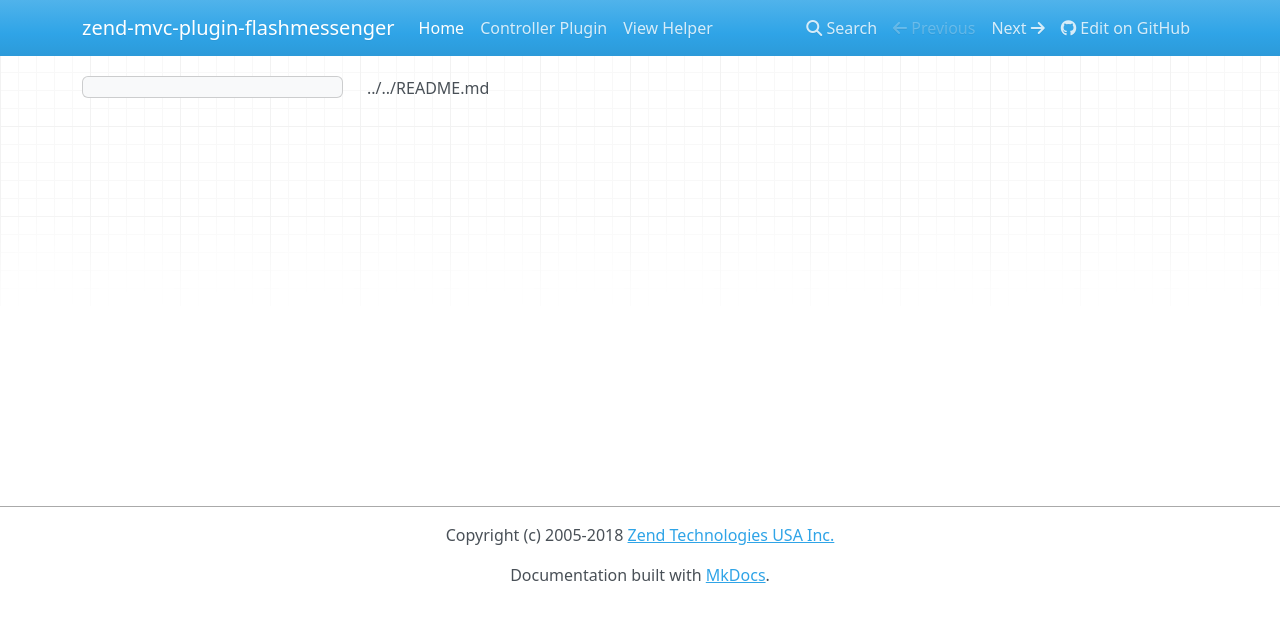
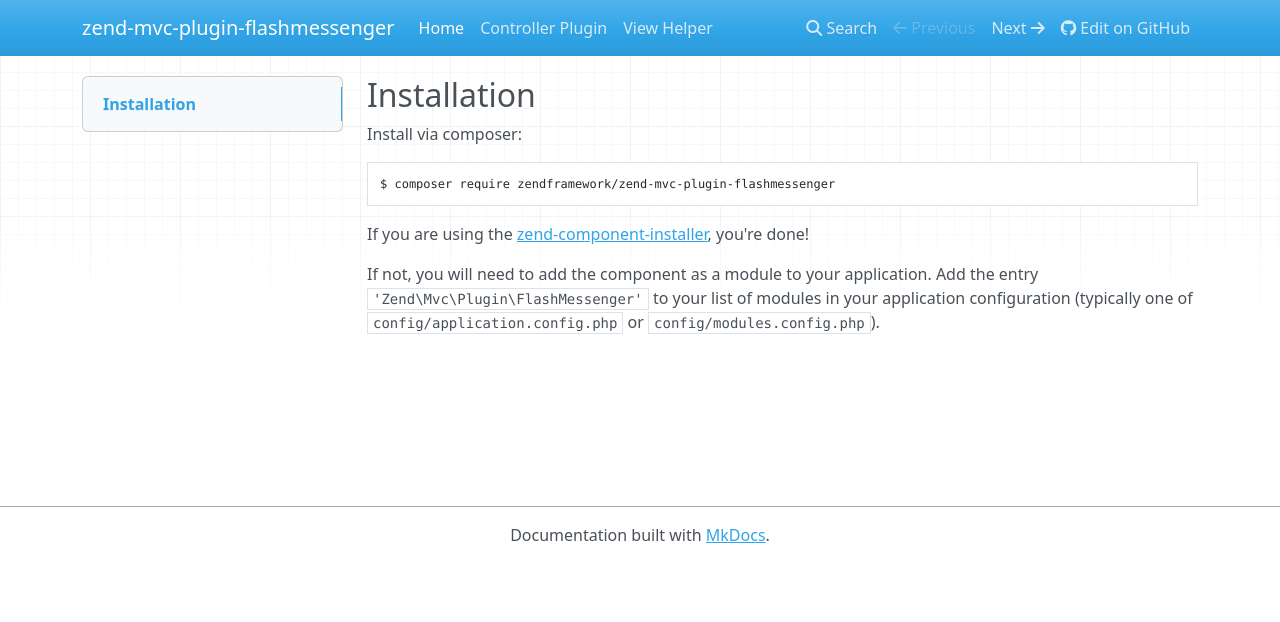
Before and after one commit to laminas/laminas-mvc-plugin-flashmessenger, an MkDocs documentation site: the page built from docs/book/index.md, in a window 1280 px wide. Shown: the top 622 px of the page. Built offline with MkDocs 1.6.1, drawn with Linux system fonts in a browser that asks for light colours; nearby versions of some CDN libraries; old or Windows-style settings are respelled for this version of MkDocs.

````diff
--- a/docs/book/index.md
+++ b/docs/book/index.md
@@ -1 +1,15 @@
-../../README.md
+## Installation
+
+Install via composer:
+
+```bash
+$ composer require zendframework/zend-mvc-plugin-flashmessenger
+```
+
+If you are using the [zend-component-installer](https://docs.zendframework.com/zend-component-installer/),
+you're done!
+
+If not, you will need to add the component as a module to your
+application. Add the entry `'Zend\Mvc\Plugin\FlashMessenger'` to
+your list of modules in your application configuration (typically
+one of `config/application.config.php` or `config/modules.config.php`).
--- a/mkdocs.yml
+++ b/mkdocs.yml
@@ -1,10 +1,11 @@
 docs_dir: docs/book
 site_dir: docs/html
-pages:
+nav:
     - Home: index.md
-    - "Controller Plugin": flash-messenger-plugin.md
-    - "View Helper": flash-messenger-view-helper.md
+    - "Controller Plugin": controller-plugin.md
+    - "View Helper": view-helper.md
 site_name: zend-mvc-plugin-flashmessenger
 site_description: 'Plugin for creating and exposing flash messages via zend-mvc controllers'
 repo_url: 'https://github.com/zendframework/zend-mvc-plugin-flashmessenger'
-copyright: 'Copyright (c) 2005-2018 <a href="https://www.zend.com/">Zend Technologies USA Inc.</a>'
+extra:
+    show_special_homepage: true
````
Also changed, not shown: CHANGELOG.md (+1 -1 lines), README.md (+26 -3 lines), docs/book/index.html (deleted, +0 -202 lines), docs/book/view-helper.md (renamed from docs/book/flash-messenger-view-helper.md, +5 -5 lines), docs/book/controller-plugin.md (renamed from docs/book/flash-messenger-plugin.md).
